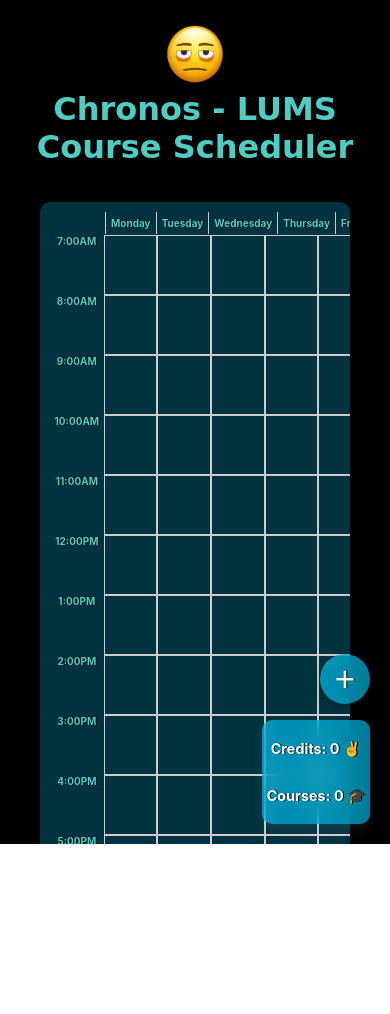
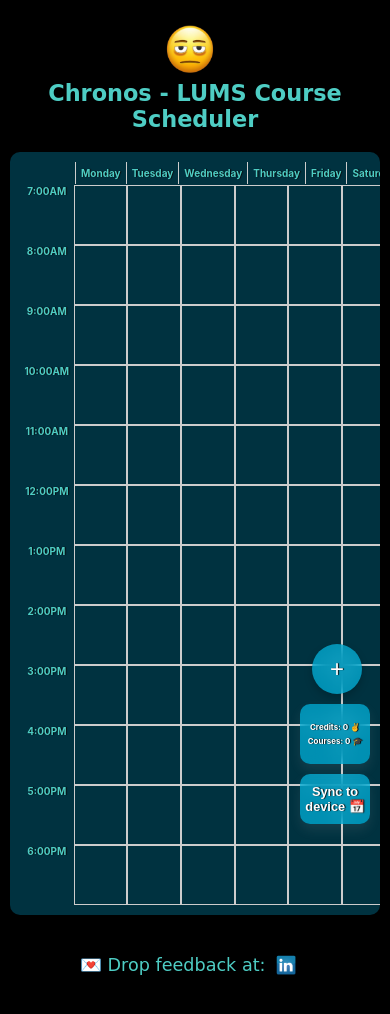
Before and after one commit to AhmadUmar6/chronosapp, a Next.js app: page / in a window 390 px wide. Before the commit the page ends 844 px from the top, so only its background shows below. Built offline with nearby package versions, Linux system fonts and the light colour scheme.

Commit message:
calendar sync functionality

```diff
--- a/pages/index.js
+++ b/pages/index.js
@@ -4,11 +4,17 @@
 import CourseSelector from '../components/CourseSelector';
 import styles from '../styles/Home.module.css';
 import { saveCourses, loadCourses } from '../utils/indexedDB';
+import generateICS from '../utils/icsGenerator';
+import DatePicker from 'react-datepicker';
+import 'react-datepicker/dist/react-datepicker.css';
 
 export default function Home() {
   const [courses, setCourses] = useState([]);
   const [showCourseSelector, setShowCourseSelector] = useState(false);
   const [popupMessage, setPopupMessage] = useState('');
+  const [semesterStart, setSemesterStart] = useState(null);
+  const [semesterEnd, setSemesterEnd] = useState(null);
+  const [showSyncModule, setShowSyncModule] = useState(false);
 
   useEffect(() => {
     const fetchCourses = async () => {
@@ -37,7 +43,7 @@
       } else {
         setPopupMessage('Course added successfully!');
       }
-      setTimeout(() => setPopupMessage(''), 3000); // Show popup for 3 seconds
+      setTimeout(() => setPopupMessage(''), 3000);
       return updatedCourses;
     });
   };
@@ -52,6 +58,28 @@
 
   const toggleCourseSelector = () => {
     setShowCourseSelector(!showCourseSelector);
+  };
+
+  const toggleSyncModule = () => {
+    setShowSyncModule(!showSyncModule);
+  };
+
+  const handleSync = () => {
+    if (semesterStart && semesterEnd && courses.length > 0) {
+      const icsContent = generateICS(courses, semesterStart, semesterEnd);
+      const blob = new Blob([icsContent], { type: 'text/calendar;charset=utf-8' });
+      const url = URL.createObjectURL(blob);
+      const link = document.createElement('a');
+      link.href = url;
+      link.download = 'fall24_schedule.ics';
+      document.body.appendChild(link);
+      link.click();
+      document.body.removeChild(link);
+      setShowSyncModule(false);
+    } else {
+      setPopupMessage('Please ensure you have set semester dates and added courses.');
+      setTimeout(() => setPopupMessage(''), 3000);
+    }
   };
 
   const totalCredits = courses.reduce((sum, course) => sum + course.credits, 0);
@@ -95,11 +123,51 @@
           {showCourseSelector ? '-' : '+'}
         </button>
         <div className={styles.statusOverlay}>
-          <p>Credits: {totalCredits} ✌️</p> {/* Victory sign with hands emoji */}
-          <p>Courses: {courses.length} 🎓</p> {/* Graduation cap emoji */}
+          <p>Credits: {totalCredits} ✌️</p>
+          <p>Courses: {courses.length} 🎓</p>
         </div>
-        {popupMessage && <div className={`${styles.popup} ${popupMessage.includes('conflict') ? styles.popupError : styles.popupSuccess}`}>{popupMessage}</div>}
-      </main>
+        <button onClick={toggleSyncModule} className={styles.syncButton}>
+          Sync to device 📅
+        </button>
+        {showSyncModule && (
+          <div className={styles.syncModule}>
+            <h3>Set Semester Dates</h3>
+            <DatePicker
+              selected={semesterStart}
+              onChange={date => setSemesterStart(date)}
+              selectsStart
+              startDate={semesterStart}
+              endDate={semesterEnd}
+              placeholderText="Semester Start Date"
+              className={styles.datePicker}
+              dateFormat="dd/MM/yyyy"
+              onFocus={e => e.target.blur()}
+            />
+            <DatePicker
+              selected={semesterEnd}
+              onChange={date => setSemesterEnd(date)}
+              selectsEnd
+              startDate={semesterStart}
+              endDate={semesterEnd}
+              minDate={semesterStart}
+              placeholderText="Semester End Date"
+              className={styles.datePicker}
+              dateFormat="dd/MM/yyyy"
+              onFocus={e => e.target.blur()}
+            />
+            <button onClick={handleSync} className={styles.syncConfirmButton}>Confirm Sync</button>
+            <button onClick={toggleSyncModule} className={styles.syncCancelButton}>Cancel</button>
+          </div>
+        )}
+        {popupMessage && (
+        <div className={`${styles.popup} ${
+          popupMessage.includes('conflict') || popupMessage.includes('Please ensure')
+            ? styles.popupError
+            : styles.popupSuccess
+        }`}>
+          {popupMessage}
+        </div>
+      )}
         <div className={styles.feedbackSection}>
           <span>💌 Drop feedback at: </span>
           <a
@@ -115,6 +183,7 @@
             />
           </a>
         </div>
+      </main>
     </div>
   );
 }
--- a/styles/Home.module.css
+++ b/styles/Home.module.css
@@ -1,10 +1,10 @@
 /* styles/Home.module.css */
 .container {
   background-color: #000000;
-  height: 100vh;
+  min-height: 100vh;
   display: flex;
   flex-direction: column;
-  justify-content: flex-start; /* Changed from space-between to flex-start */
+  justify-content: flex-start;
   align-items: center;
   overflow: auto;
   padding: 20px;
@@ -15,8 +15,7 @@
   display: flex;
   align-items: center;
   margin-top: 10px;
-  margin-bottom: 6px;
-  z-index: 1; /* Ensure header stays above other elements */
+  z-index: 1;
 }
 
 .headerText {
@@ -37,7 +36,7 @@
   padding: 20px;
   box-sizing: border-box;
   z-index: 1;
-  margin-top: 10px; /* Add margin to ensure it does not overlap with the header */
+  margin-top: 10px;
 }
 
 .content {
@@ -90,10 +89,10 @@
 
 .toggleButton {
   position: fixed;
-  bottom: 140px;
-  right: 20px;
-  width: 80px;
-  height: 80px;
+  bottom: 185px;
+  right: 30px;
+  width: 70px;
+  height: 70px;
   border-radius: 50%;
   background: rgba(0, 207, 255, 0.6);
   backdrop-filter: blur(10px);
@@ -143,58 +142,118 @@
   padding: 0;
 }
 
-@media (max-width: 768px) {
-
-  .header {
-    flex-direction: column; /* Stack items vertically on smaller screens */
-    align-items: center; /* Ensure items are centered */
+.syncModule {
+  background: rgba(0, 207, 255, 0.2);
+  backdrop-filter: blur(10px);
+  border-radius: 10px;
+  box-shadow: 0 6px 12px rgba(205, 188, 188, 0.1);
+  padding: 15px;
+  color: #ffffff;
+  font-weight: bold;
+  z-index: 1001;
+  display: flex;
+  flex-direction: column;
+  align-items: center;
+  text-align: center;
+  position: absolute;
+  top: 60%;
+  left: 50%;
+  transform: translate(-50%, -50%);
 }
 
-  .headerText {
-    font-size: 2em;
-    text-align: center;
-    margin-left: 0;
+.syncModule button{
+  margin-bottom: 0px;
 }
 
-  .linkedinImg {
-    margin-bottom: 10px; /* Add some space below the image */
+.datePicker {
+  width: 200px;
+  margin: 10px 0;
+  padding: 10px;
+  border-radius: 5px;
+  border: 1px solid rgba(206, 212, 218, 0.3);
+  font-size: 14px;
 }
 
-  .content {
-    flex-direction: column;
+.syncButton {
+  position: fixed;
+  bottom: 20px;
+  right: 20px;
+  background: rgba(0, 207, 255, 0.6);
+  border: none;
+  border-radius: 10px;
+  padding: 10px 20px;
+  backdrop-filter: blur(10px);
+  box-shadow: 0 6px 12px rgba(205, 188, 188, 0.1);
+  color: #ffffff;
+  text-shadow: 1px 0px 1px #090909;
+  font-size: 1em;
+  font-weight: bold;
+  cursor: pointer;
+  z-index: 20;
+  transition: transform 0.3s ease;
 }
 
-  .calendarWrapper {
-    flex: 1;
-    width: 100%;
-    margin-bottom: 20px;
-  }
-  .selectorWrapper {
-    width: 90%; /* Adjust to 90% of the container */
-    height: 90%; /* Adjust to 90% of the container */
-    top: 5%; /* Adjust top position to center */
-    left: 5%; /* Adjust left position to center */
+.syncButton:hover {
+  transform: scale(1.05);
 }
 
-  .toggleButton {
-    width: 50px;
-    height: 50px;
-    font-size: 35px;
-    padding: 0;
-    margin: 0;
-    }
+.syncConfirmButton, .syncCancelButton {
+  background: rgba(1, 16, 19, 0.8);
+  border: none;
+  border-radius: 6px;
+  padding: 10px 20px;
+  margin: 10px;
+  backdrop-filter: blur(10px);
+  box-shadow: 0 6px 12px rgba(205, 188, 188, 0.1);
+  color: #ffffff;
+  text-shadow: 1px 0px 1px #090909;
+  font-size: 1em;
+  font-weight: bold;
+  cursor: pointer;
 }
 
-  .linkedinLink {
-    width: 60px;
-    height: 60px;
+.syncConfirmButton:hover, .syncCancelButton:hover {
+  transform: scale(1.05);
 }
 
-  .linkedinImg {
-    max-width: 60px;
-    max-height: 60px;
-    min-width: 40px;
-    min-height: 40px;
+.feedbackSection {
+  display: flex;
+  align-items: center;
+  justify-content: flex-start;
+  font-family: 'Comic Sans MS', 'Comic Sans', 'Comic Neue';
+  color: #4ECDC4;
+  text-shadow: 1px 1px 2px rgba(0, 0, 0, 0.2);
+  font-size: 1.5em;
+  margin-left: 450px; /* Move it 20px to the left */
+  word-break: break-word; /* Ensure text breaks into new lines if necessary */
+}
+
+.feedbackSection span {
+  margin-right: 5px;
+}
+
+.feedbackLinkedinImg {
+  width: 30px;
+  height: 30px;
+  object-fit: contain;
+  transition: transform 0.3s ease, box-shadow 0.3s ease;
+  animation: pulse 1.5s infinite;
+}
+
+.feedbackLinkedinImg:hover {
+  transform: scale(1.1);
+}
+
+@keyframes pulse {
+  0% {
+    transform: scale(1);
+  }
+  50% {
+    transform: scale(1.1);
+  }
+  100% {
+    transform: scale(1);
+  }
 }
 
 .popup {
@@ -227,7 +286,7 @@
   box-shadow: 0 6px 12px rgba(205, 188, 188, 0.1);
   padding: 5px;
   position: fixed;
-  bottom: 20px;
+  bottom: 70px;
   right: 20px;
   transition: all 0.3s ease;
   color: #ffffff;
@@ -241,58 +300,152 @@
   font-size: 0.9em; /* Slightly smaller text size */
 }
 
-.statusOverlay:hover {
-  transform: scale(1.05);
+
+@media (min-width: 601px) and (max-width: 1024px) {
+  .feedbackSection {
+    font-size: 1.6rem;
+    margin-left: 190px;
+  }
+
+  .header{
+    font-size: smaller;
+    flex-direction: column;
+  }
+}
+
+/* Media Queries */
+@media (max-width: 600px) {
+  .container {
+    width: 100%;
+    max-width: 100vw;
+    overflow-x: hidden;
+    padding: 10px;
+    box-sizing: border-box;
   }
 
   .feedbackSection {
-  display: flex;
-  align-items: center;
-  justify-content: flex-start;
-  font-family: 'Comic Sans MS', 'Comic Sans', 'Comic Neue';
-  color: #4ECDC4;
-  text-shadow: 1px 1px 2px rgba(0, 0, 0, 0.2);
-  font-size: 1.5em;
-  margin-left: 5px; /* Move it 20px to the left */
-  word-break: break-word; /* Ensure text breaks into new lines if necessary */
-}
-
-.feedbackSection span {
-  margin-right: 5px;
+    font-size: 1.1em;
+    margin-left: 70px;
+    margin-top: 0px;
+    width: 100%;
   }
 
   .feedbackLinkedinImg {
-  width: 30px;
-  height: 30px;
-  object-fit: contain;
-  transition: transform 0.3s ease, box-shadow 0.3s ease;
-  animation: pulse 1.5s infinite;
+    width: 20px;
+    height: 20px;
+    margin-left: 5px;
   }
 
-.feedbackLinkedinImg:hover {
-  transform: scale(1.1);
+  .header {
+    flex-direction: column;
+    align-items: center;
+    width: 100%;
   }
 
-@keyframes pulse {
-  0% {
-    transform: scale(1);
+  .main {
+    width: 100%;
+    overflow-x: auto;
+    padding: 10px 0;
   }
-  50% {
-    transform: scale(1.1);
+
+  .headerText {
+    font-size: 1.4em;
+    text-align: center;
+    margin-left: 0;
+    margin-bottom: 0;
   }
-  100% {
-    transform: scale(1);
+
+  .linkedinImg {
+    width: 40px;
+    height: 40px;
+  }
+
+  .content {
+    flex-direction: column;
+    width: 100%;
+  }
+
+  .calendarWrapper {
+    width: 100%;
+    margin-bottom: 20px;
+    overflow-x: auto;
+  }
+
+  .linkedinLink {
+    width: 60px;
+    height: 60px;
+  }
+
+  .syncModule {
+    position:fixed;
+    top: 55%;
+    left: 50%;
+    transform: translate(-50%, -50%);
+    width: 50%;
+    max-width: 300px;
+    padding: 15px;
+    font-size: 0.8em;
+    box-sizing: border-box;
+    z-index: 1000;
+  }
+
+  .datePicker {
+    width: 100%;
+    max-width: 150px;
+    font-size: 12px;
+  }
+
+  .syncConfirmButton, .syncCancelButton {
+    padding: 5px 10px;
+    font-size: 0.8em;
+  }
+
+  .toggleButton {
+    position: fixed;
+    bottom: 150px;
+    right: 10px;
+    width: 50px;
+    height: 50px;
+    font-size: 24px;
+    padding: 0;
+    z-index: 22;
+    margin-right: 18px;
+  }
+
+  .statusOverlay {
+    position: fixed;
+    bottom: 80px;
+    right: 10px;
+    width: 70px;
+    height: 60px;
+    padding: 5px;
+    font-size: 0.5em;
+    display: flex;
+    justify-content: center;
+    align-items: center;
+    z-index: 21;
+    margin-right: 10px;
+  }
+
+  .statusOverlay p {
+    margin: 2px 0;
+  }
+
+  .syncButton {
+    position: fixed;
+    bottom: 20px;
+    right: 10px;
+    width: 70px;
+    height: 50px;
+    font-size: 0.8em;
+    padding: 0;
+    display: flex;
+    justify-content: center;
+    align-items: center;
+    z-index: 20;
+    margin-right: 10px;
+  }
+  .syncModule button{
+    margin-bottom: 0px;
   }
 }
-@media (max-width: 768px) {
-  .feedbackSection {
-    font-size: 1em;
-    margin-right: 100px;
-  }
-
-  .feedbackLinkedinImg {
-    width: 25px;
-    height: 25px;
-    margin-left: 5px;
-  }
-}
```
Also changed, not shown: package.json (+8 -0 lines), utils/icsGenerator.js (+6 -5 lines), 2 other files (tests, documents, lock files or other folders). Lines whose indentation alone changed are shown as unchanged.
